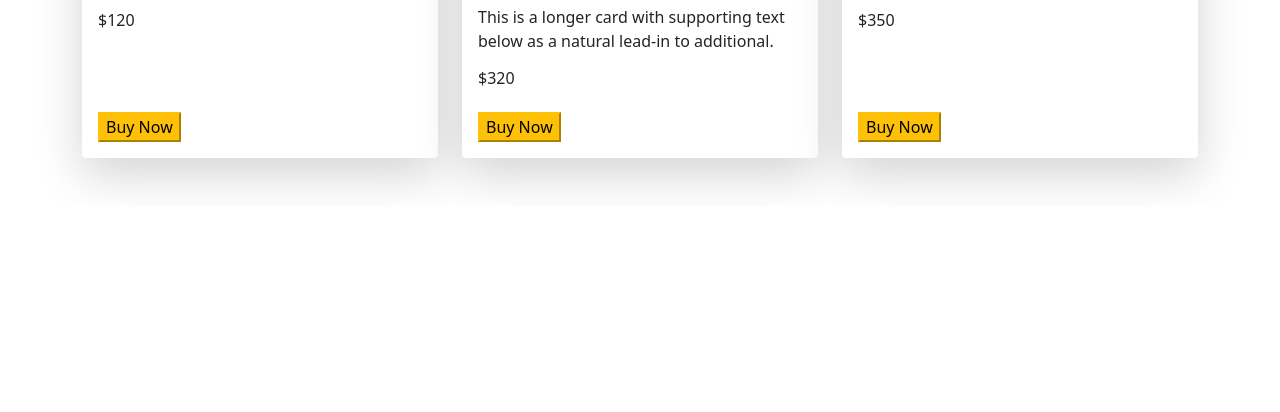
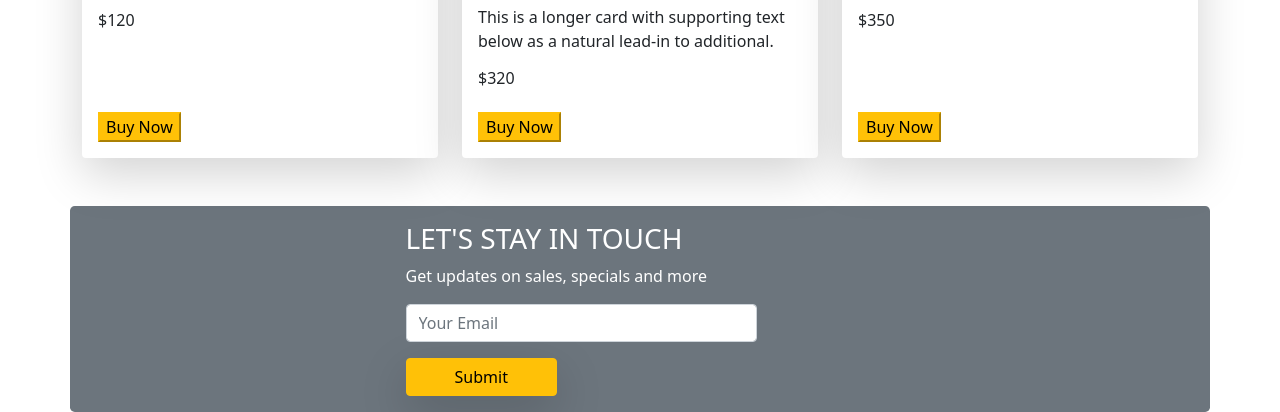
Before and after one commit to tawsifhye/panda-mart-bootstrap, a plain HTML site: page index.html in a window 1280 px wide. Shown: the part 1692-2104 px from the top of the page. Before the commit the page ends 1898 px from the top, so only its background shows below. Drawn offline with nearby package versions, Linux system fonts and the light colour scheme.

Commit message:
subscribe

```diff
--- a/index.html
+++ b/index.html
@@ -216,6 +216,22 @@
                 </div>
               </div>
         </section>
+
+        <!-- subscribe -->
+        <section class="container d-flex justify-content-center align-items-center bg-secondary px-0 py-3 rounded-3">
+            <form class="row row-cols-lg-auto g-3 align-items-center">
+                <div class="col-12">
+                    <h3 class="text-white">LET'S STAY IN TOUCH</h3>
+                    <p class="text-white">Get updates on sales, specials and more</p>
+                    <div class="input-group w-75">
+                    <input type="text" class="form-control" id="inlineFormInputGroupUsername" placeholder="Your Email">
+                  </div>
+                </div>
+                <div class="col-12">
+                  <button type="submit" class="btn btn-warning px-5 shadow-lg">Submit</button>
+                </div>
+              </form>
+        </section>
     </main>
 
     <footer>
```
